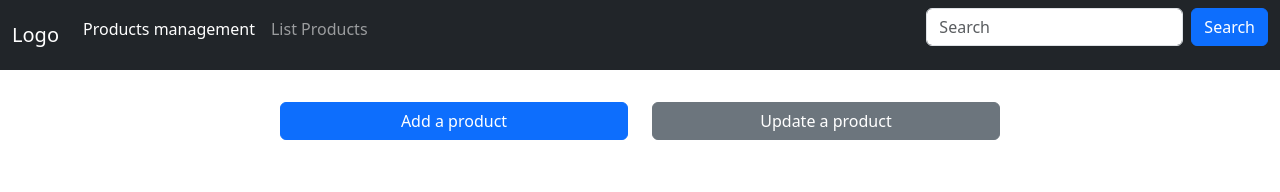
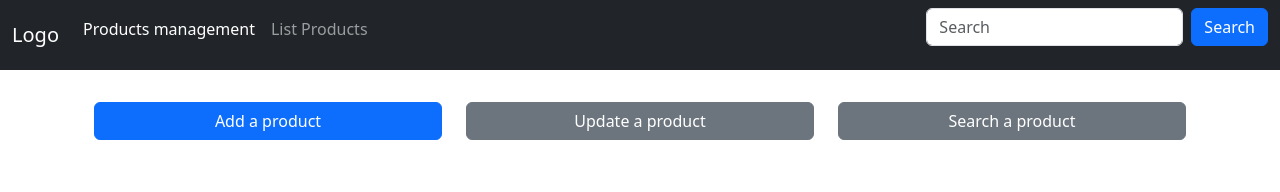
Before and after one commit to SpeedKillsx/Product-Management-System, an Angular app in the folder frontend/: page /master in a window 1280 px wide. Shown: the top 192 px of the page. Built offline with nearby package versions, Linux system fonts and the light colour scheme; no server answers.

Commit message:
route-prodSearch

```diff
--- a/frontend/src/app/Components/master/master.component.html
+++ b/frontend/src/app/Components/master/master.component.html
@@ -5,6 +5,9 @@
         </div>
         <div class="col-md-4 text-center">
             <button class="btn w-100" [ngClass]="currentPage == 'UPDATE' ? 'btn-primary' : 'btn-secondary'" (click)="changePage('UPDATE')">Update a product</button>
+        </div>
+        <div class="col-md-4 text-center">
+            <button class="btn w-100" [ngClass]="currentPage == 'SEARCH' ? 'btn-primary' : 'btn-secondary'" (click)="changePage('SEARCH')">Search a product</button>
         </div>
     </div>
 
@@ -15,5 +18,8 @@
         <div class="col-md-6" *ngIf="currentPage == 'UPDATE'">
             <app-produit-detail></app-produit-detail>
         </div>
+        <div class="col-md-6" *ngIf="currentPage == 'SEARCH'">
+            <app-recherche-produit></app-recherche-produit>
+        </div>
     </div>
 </div>
--- a/frontend/src/app/Components/master/master.component.ts
+++ b/frontend/src/app/Components/master/master.component.ts
@@ -4,11 +4,12 @@ import { FormsModule } from '@angular/forms';
 import { CommonModule } from '@angular/common';
 import { ProduitFormComponentComponent } from '../produit-form-component/produit-form-component.component';
 import { ProduitDetailComponent } from '../produit-detail/produit-detail.component';
+import { RechercheProduitComponent } from '../recherche-produit/recherche-produit.component';
 
 @Component({
   selector: 'app-master',
   standalone: true,
-  imports: [FormsModule, CommonModule, ProduitFormComponentComponent, ProduitDetailComponent],
+  imports: [FormsModule, CommonModule, ProduitFormComponentComponent, ProduitDetailComponent, RechercheProduitComponent],
   templateUrl: './master.component.html',
   styleUrl: './master.component.css'
 })
```
